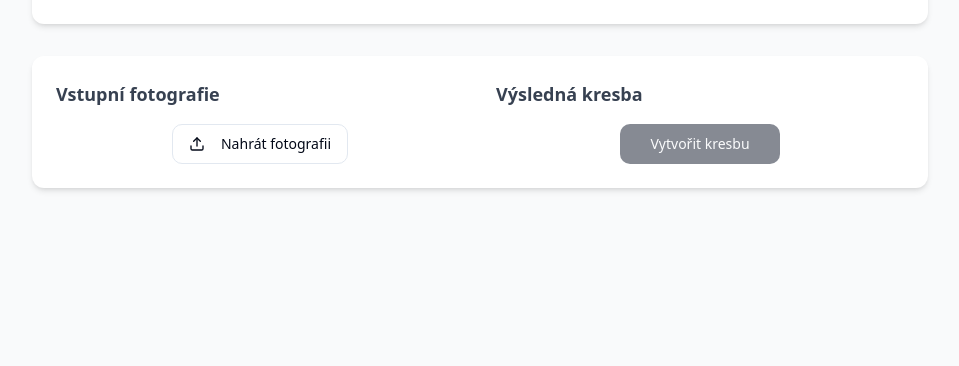
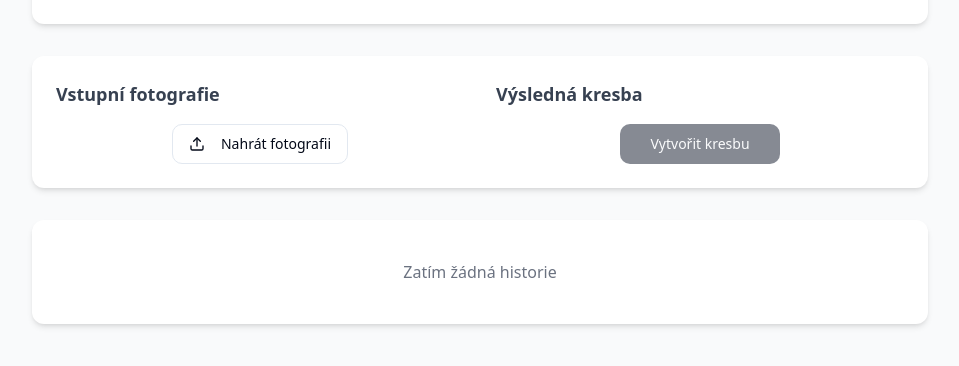
Before and after one commit to miloscermak/kresba, a React (Vite) app: page / in a window 1280 px wide. Shown: the part 326-692 px from the top of the page, without its empty margins (160-1119 px from the left). Built offline with nearby package versions, Linux system fonts and the light colour scheme.

Commit message:
Add image history feature
Implement the ability to save generated images to a history.

```diff
--- /dev/null
+++ b/src/components/ImageHistory.tsx
@@ -0,0 +1,68 @@
+
+import React from 'react';
+import { Button } from "@/components/ui/button";
+import ImagePreview from './ImagePreview';
+import { ScrollArea } from "@/components/ui/scroll-area";
+import { Trash2 } from "lucide-react";
+
+interface ImageHistoryProps {
+  history: Array<{
+    sourceImage: string;
+    resultImage: string;
+    timestamp: number;
+  }>;
+  onClearHistory: () => void;
+}
+
+const ImageHistory: React.FC<ImageHistoryProps> = ({ history, onClearHistory }) => {
+  if (history.length === 0) {
+    return (
+      <div className="text-center p-4 text-gray-500">
+        Zatím žádná historie
+      </div>
+    );
+  }
+
+  return (
+    <div className="space-y-4">
+      <div className="flex justify-between items-center">
+        <h2 className="text-lg font-semibold text-gray-700">Historie generování</h2>
+        <Button
+          variant="destructive"
+          size="sm"
+          onClick={onClearHistory}
+        >
+          <Trash2 className="w-4 h-4 mr-2" />
+          Vymazat historii
+        </Button>
+      </div>
+
+      <ScrollArea className="h-[400px]">
+        <div className="space-y-6">
+          {history.map((item) => (
+            <div
+              key={item.timestamp}
+              className="p-4 bg-gray-50 rounded-lg space-y-2"
+            >
+              <div className="text-sm text-gray-500 mb-2">
+                {new Date(item.timestamp).toLocaleString('cs-CZ')}
+              </div>
+              <div className="grid md:grid-cols-2 gap-4">
+                <div>
+                  <div className="text-sm font-medium text-gray-700 mb-2">Vstupní fotografie</div>
+                  <ImagePreview image={item.sourceImage} alt="Historická vstupní fotografie" />
+                </div>
+                <div>
+                  <div className="text-sm font-medium text-gray-700 mb-2">Výsledná kresba</div>
+                  <ImagePreview image={item.resultImage} alt="Historická výsledná kresba" />
+                </div>
+              </div>
+            </div>
+          ))}
+        </div>
+      </ScrollArea>
+    </div>
+  );
+};
+
+export default ImageHistory;
--- /dev/null
+++ b/src/hooks/useImageHistory.ts
@@ -0,0 +1,38 @@
+
+import { useState, useEffect } from 'react';
+
+interface HistoryItem {
+  sourceImage: string;
+  resultImage: string;
+  timestamp: number;
+}
+
+export const useImageHistory = () => {
+  const [history, setHistory] = useState<HistoryItem[]>([]);
+
+  useEffect(() => {
+    const savedHistory = localStorage.getItem('imageHistory');
+    if (savedHistory) {
+      setHistory(JSON.parse(savedHistory));
+    }
+  }, []);
+
+  const addToHistory = (sourceImage: string, resultImage: string) => {
+    const newItem = {
+      sourceImage,
+      resultImage,
+      timestamp: Date.now()
+    };
+
+    const updatedHistory = [newItem, ...history].slice(0, 10); // Uchováváme max 10 položek
+    setHistory(updatedHistory);
+    localStorage.setItem('imageHistory', JSON.stringify(updatedHistory));
+  };
+
+  const clearHistory = () => {
+    setHistory([]);
+    localStorage.removeItem('imageHistory');
+  };
+
+  return { history, addToHistory, clearHistory };
+};
--- a/src/pages/Index.tsx
+++ b/src/pages/Index.tsx
@@ -1,11 +1,12 @@
-
 import React, { useState } from 'react';
 import { Button } from "@/components/ui/button";
 import ImageUpload from '@/components/ImageUpload';
 import ImagePreview from '@/components/ImagePreview';
+import ImageHistory from '@/components/ImageHistory';
 import APIKeyInput from '@/components/APIKeyInput';
 import { useToast } from "@/hooks/use-toast";
 import { generateDrawing } from '@/services/openaiService';
+import { useImageHistory } from '@/hooks/useImageHistory';
 
 const Index = () => {
   const [sourceImage, setSourceImage] = useState<string | null>(null);
@@ -13,6 +14,7 @@ const Index = () => {
   const [isLoading, setIsLoading] = useState(false);
   const [apiKey, setApiKey] = useState<string>("");
   const { toast } = useToast();
+  const { history, addToHistory, clearHistory } = useImageHistory();
 
   const handleImageSelect = (file: File) => {
     // Reset previous results when a new image is selected
@@ -63,6 +65,7 @@ const Index = () => {
       const imageUrl = await generateDrawing(sourceImage, apiKey);
       console.log("Drawing generated successfully:", imageUrl);
       setResultImage(imageUrl);
+      addToHistory(sourceImage, imageUrl);
       toast({
         title: "Hotovo!",
         description: "Vaše kresba byla úspěšně vygenerována.",
@@ -95,6 +98,7 @@ const Index = () => {
           <APIKeyInput onApiKeyChange={setApiKey} />
         </div>
 
+        <div className="space-y-8">
           <div className="bg-white rounded-xl shadow-md p-6">
             <div className="grid md:grid-cols-2 gap-8">
               <div className="space-y-4">
@@ -126,6 +130,11 @@ const Index = () => {
               </div>
             </div>
           </div>
+
+          <div className="bg-white rounded-xl shadow-md p-6">
+            <ImageHistory history={history} onClearHistory={clearHistory} />
+          </div>
+        </div>
       </div>
     </div>
   );
```
Lines whose indentation alone changed are shown as unchanged.
